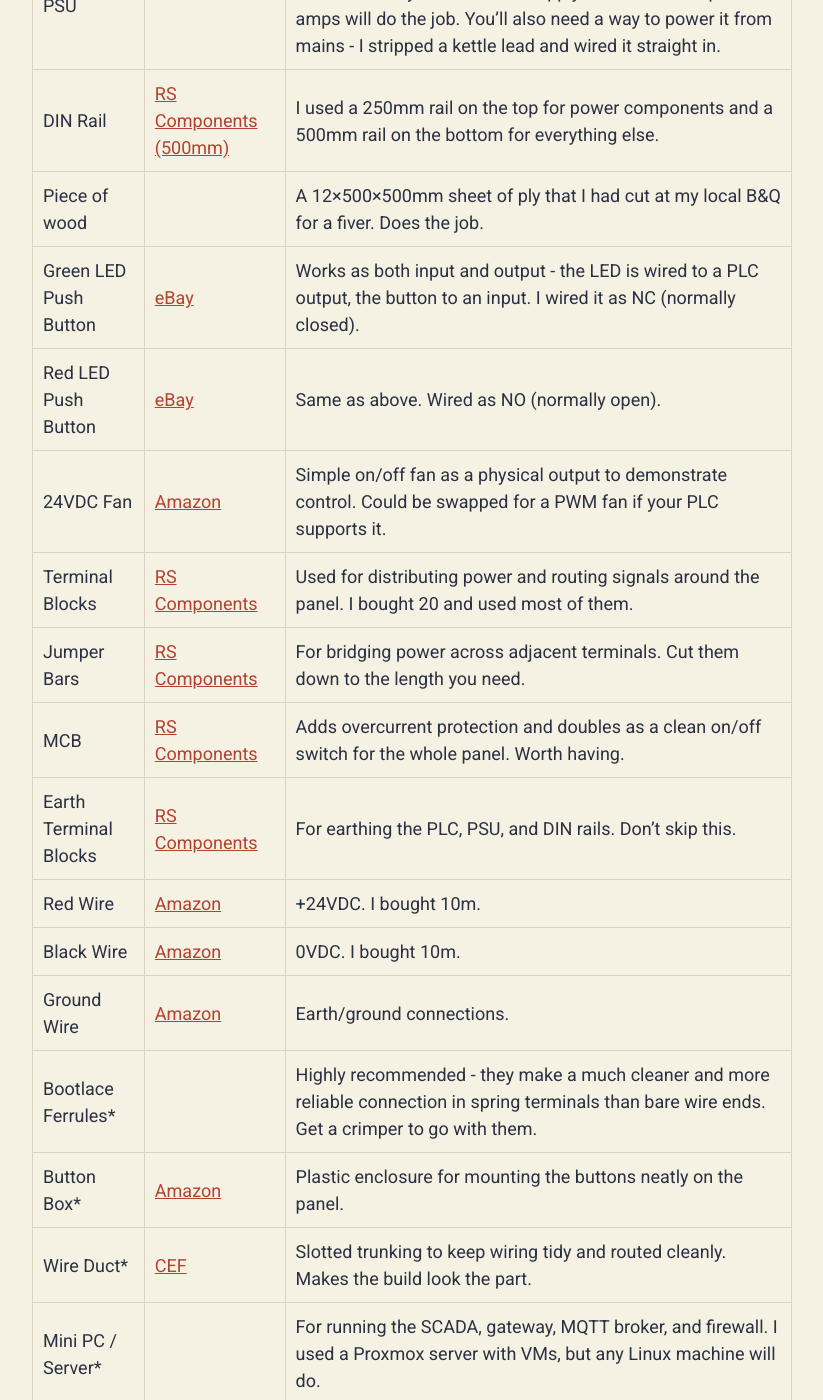
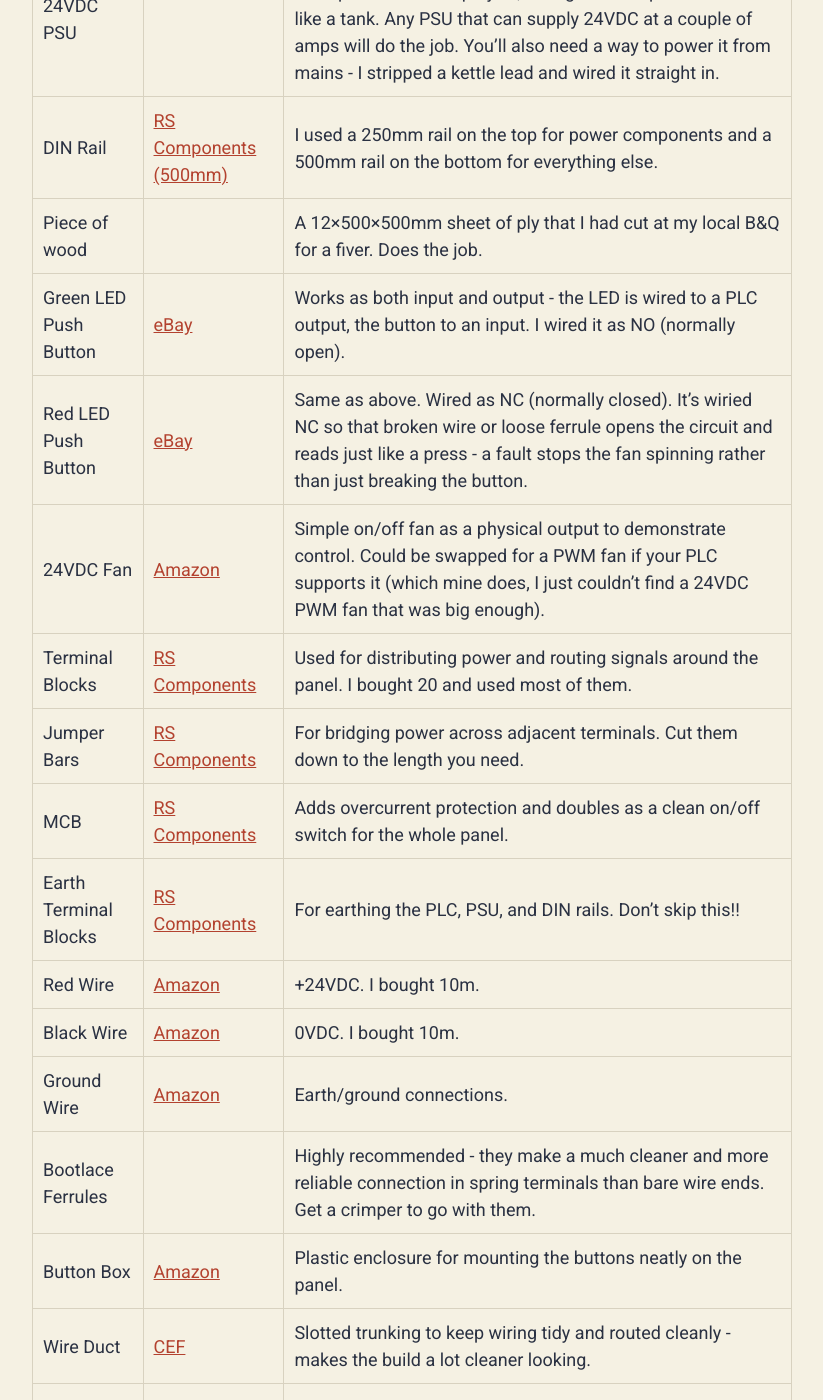
Before and after one commit to chrisdinozzi/chrisdinozzi.github.io, a Jekyll site: the page built from _posts/2026-08-11-ot-lab-design.md, in a window 1280 px wide and 1400 px high, scrolled down 2172 px. Shown: the whole window, without its empty margins (228-1051 px from the left). Built offline with Jekyll 4.4.1, drawn with Linux system fonts in a browser that asks for light colours; some of the changed text lies outside the part shown.

Commit message:
a few changes and fixes and publishing next blog

```diff
--- a/_posts/2026-08-12-ot-lab-design.md
+++ b/_posts/2026-08-11-ot-lab-design.md
@@ -57,22 +58,22 @@
 | 24VDC PSU | | I picked up a Siemens SITOP PSU100L on eBay - massively overspecced for this project, but I got it cheap and it's built like a tank. Any PSU that can supply 24VDC at a couple of amps will do the job. You'll also need a way to power it from mains - I stripped a kettle lead and wired it straight in. |
 | DIN Rail | [RS Components (500mm)](https://uk.rs-online.com/web/p/din-rails/0467406) | I used a 250mm rail on the top for power components and a 500mm rail on the bottom for everything else. |
 | Piece of wood | | A 12×500×500mm sheet of ply that I had cut at my local B&Q for a fiver. Does the job. |
-| Green LED Push Button | [eBay](https://www.ebay.co.uk/itm/297362516760?var=594872514861) | Works as both input and output - the LED is wired to a PLC output, the button to an input. I wired it as NC (normally closed). |
-| Red LED Push Button | [eBay](https://www.ebay.co.uk/itm/297362516760?var=594872514866) | Same as above. Wired as NO (normally open). |
-| 24VDC Fan | [Amazon](https://www.amazon.co.uk/dp/B0DPQKPLF9?ref=ppx_yo2ov_dt_b_fed_asin_title) | Simple on/off fan as a physical output to demonstrate control. Could be swapped for a PWM fan if your PLC supports it. |
+| Green LED Push Button | [eBay](https://www.ebay.co.uk/itm/297362516760?var=594872514861) | Works as both input and output - the LED is wired to a PLC output, the button to an input. I wired it as NO (normally open). |
+| Red LED Push Button | [eBay](https://www.ebay.co.uk/itm/297362516760?var=594872514866) | Same as above. Wired as NC (normally closed). It's wiried NC so that broken wire or loose ferrule opens the circuit and reads just like a press - a fault stops the fan spinning rather than just breaking the button. |
+| 24VDC Fan | [Amazon](https://www.amazon.co.uk/dp/B0DPQKPLF9?ref=ppx_yo2ov_dt_b_fed_asin_title) | Simple on/off fan as a physical output to demonstrate control. Could be swapped for a PWM fan if your PLC supports it (which mine does, I just couldn't find a 24VDC PWM fan that was big enough). |
 | Terminal Blocks | [RS Components](https://uk.rs-online.com/web/p/din-rail-terminal-blocks/2624161) | Used for distributing power and routing signals around the panel. I bought 20 and used most of them. |
 | Jumper Bars | [RS Components](https://uk.rs-online.com/web/p/din-rail-terminal-accessories/0102374) | For bridging power across adjacent terminals. Cut them down to the length you need. |
-| MCB | [RS Components](https://uk.rs-online.com/web/p/mcbs/2650204) | Adds overcurrent protection and doubles as a clean on/off switch for the whole panel. Worth having. |
-| Earth Terminal Blocks | [RS Components](https://uk.rs-online.com/web/p/din-rail-terminal-blocks/8725628) | For earthing the PLC, PSU, and DIN rails. Don't skip this. |
+| MCB | [RS Components](https://uk.rs-online.com/web/p/mcbs/2650204) | Adds overcurrent protection and doubles as a clean on/off switch for the whole panel. |
+| Earth Terminal Blocks | [RS Components](https://uk.rs-online.com/web/p/din-rail-terminal-blocks/8725628) | For earthing the PLC, PSU, and DIN rails. Don't skip this!! |
 | Red Wire | [Amazon](https://www.amazon.co.uk/dp/B0FQP5QHZ7?ref=ppx_yo2ov_dt_b_fed_asin_title&th=1) | +24VDC. I bought 10m. |
 | Black Wire | [Amazon](https://www.amazon.co.uk/dp/B0FQP6H7Z7?ref=ppx_yo2ov_dt_b_fed_asin_title&th=1) | 0VDC. I bought 10m. |
 | Ground Wire | [Amazon](https://www.amazon.co.uk/dp/B01MYBMAQ5?ref=ppx_yo2ov_dt_b_fed_asin_title&th=1) | Earth/ground connections. |
-| Bootlace Ferrules* | | Highly recommended - they make a much cleaner and more reliable connection in spring terminals than bare wire ends. Get a crimper to go with them. |
-| Button Box* | [Amazon](https://www.amazon.co.uk/dp/B07WH9VJZ5?ref=ppx_yo2ov_dt_b_fed_asin_title) | Plastic enclosure for mounting the buttons neatly on the panel. |
-| Wire Duct* | [CEF](https://www.cef.co.uk/catalogue/products/4349444-25mm-x-25mm-open-slotted-trunking-grey-2m-length) | Slotted trunking to keep wiring tidy and routed cleanly. Makes the build look the part. |
-| Mini PC / Server* | | For running the SCADA, gateway, MQTT broker, and firewall. I used a Proxmox server with VMs, but any Linux machine will do. |
-| Network Switch* | | To connect the PLC, server, and laptop on the factory network. I grabbed a Weidmuller IE SW BL05 STX unmanaged switch - it was a random eBay find. A managed switch would give you a lot more to play with from a security perspective, but costs accordingly. |
-| Stand* | [Amazon](https://www.amazon.co.uk/dp/B0B6VKS7DJ?ref=ppx_yo2ov_dt_b_fed_asin_title) | A monitor stand to prop the board up at a sensible angle. |
+| Bootlace Ferrules | | Highly recommended - they make a much cleaner and more reliable connection in spring terminals than bare wire ends. Get a crimper to go with them. |
+| Button Box | [Amazon](https://www.amazon.co.uk/dp/B07WH9VJZ5?ref=ppx_yo2ov_dt_b_fed_asin_title) | Plastic enclosure for mounting the buttons neatly on the panel. |
+| Wire Duct | [CEF](https://www.cef.co.uk/catalogue/products/4349444-25mm-x-25mm-open-slotted-trunking-grey-2m-length) | Slotted trunking to keep wiring tidy and routed cleanly - makes the build a lot cleaner looking. |
+| Mini PC / Server | | For running the SCADA, gateway, MQTT broker, and firewall. I used a Proxmox server with VMs, but any Linux machine will do. |
+| Network Switch | | To connect the PLC, server, and laptop on the factory network. I grabbed a Weidmuller IE SW BL05 STX unmanaged switch - it was a random eBay find. A managed switch would give you a lot more to play with from a security perspective, but costs accordingly. |
+| Stand | [Amazon](https://www.amazon.co.uk/dp/B0B6VKS7DJ?ref=ppx_yo2ov_dt_b_fed_asin_title) | An art easel for holding up the board. |
 
 ### Diagram
 Below is a simple drawing of my hardware set up with wiring. It's not the prettiest thing but it should give you a rough idea of how everything is wired up.
@@ -86,13 +87,11 @@
 
 ## The Network
 ### Segments
-I split my network into three segments - Factory/OT, DMZ, and IT.
+I split my network into three segments - Factory/OT, DMZ, and IT. The network is split using an OPNSense firewall running virtually on our server. I had to pick up a USB NIC to make this work - not a great solution for a real factory, but does the job well for our homelab.
 
-The Factory network is where the PLC and switch live.
-
-The DMZ network hosts the SCADA, UNS, and any other industrial systems.
-
-The IT network hosts read-only systems like dashboards.
+- The Factory network is where the PLC and switch live.
+- The DMZ network hosts the SCADA, Unified Namespace (UNS), and any other industrial systems.
+- The IT network hosts read-only systems like dashboards.
 
 This is to mirror what is commonly found in industrial networks, where the OT network is separated from the IT network via a DMZ, and any traffic wanting to travel from IT<->OT has to first go through the DMZ.
 
@@ -103,12 +102,12 @@
 |IT|192.168.0.0/22|Host IT Systems|
 
 
+### Diagram
+![Network Diagram](/blog/res/ot-lab-network-diagram.png)
+
 > *Why don't you put the SCADA system in the OT network?*
 
 Good question, and you totally could. I might even do that in the future. In reality, it depends on your company, past network design decisions, and business requirements. There's never a 'one-size-fits-all' for network design - it will *always* be at the behest of the business, even if it's unwise.
-
-### Diagram
-![Network Diagram](/blog/res/ot-lab-network-diagram.png)
 
 ## The Systems
 ### Factory/OT
@@ -134,16 +133,12 @@
 
 I wanted Ignition to be able to subscribe directly to the gateway via MQTT, but the plugin required to do that does not support maker edition. Therefore, I had to compromise and have the SCADA system connect directly to the PLC over OPC-UA, breaking the UNS best practice.
 
-
 So how does a value actually get from a button on my panel up to a dashboard? Roughly like this:
 
-> A tag changes on the **PLC** (say the fan kicks on). NeuronEX is polling that tag over **OPC-UA**, sees the change, and publishes it to **HiveMQ** as an **MQTT** message. From there anything subscribed to the broker can pick it up.
-
-That last part - "anything subscribed can pick it up" - is the whole point of a UNS, and it's what the IT segment takes advantage of.
-
+> A tag changes on the **PLC** (say the fan kicks on). NeuronEX is polling that tag over **OPC-UA**, sees the change, and publishes it to **HiveMQ** as an **MQTT** message. From there anything subscribed to the broker can pick it up (e.g. InfluxDB in the DMZ network, to then be displayed by Grafana)
 
 ### IT
-The IT network is the cheap seats. These are the read-only consumers - they're allowed to watch the plant, but they've no business touching it. That's the entire reason this stack lives up in IT rather than down in the DMZ or OT: it only ever pulls data, never pushes it.
+The IT network is all read, no write. They're allowed to watch the plant, but they've no business touching it. That's the entire reason this stack lives up in IT rather than down in the DMZ or OT: it only ever pulls data, never pushes it.
 
 It's another Ubuntu Server VM running two things in Docker:
 
@@ -151,3 +146,6 @@
 - **Caddy** - reverse proxy for serving applications over pretty subdomains, and providing HTTPS.
 
 This part of the network is for the enterprise folk who need to see the data, but should never be able to write anything back down the network.
+
+## Final Thoughts
+In this article we've laid out our plans for the lab - from hardware to networking to systems. The next several articles will cover the building process, starting with putting together the physical rig.
```
Also changed, not shown: other parts of _posts/2026-08-11-ot-lab-design.md (+2 -1 lines), _posts/2026-08-19-ot-lab-build-rig.md (+6 -0 lines), _posts/2026-09-23-ot-lab-attacking-plc.md (+8 -5 lines), _posts/2026-09-30-ot-lab-modbus-mitm.md (+17 -1 lines), _posts/2026-10-14-ot-lab-hardening-systems-and-network.md (added, +20 -0 lines), _posts/2026-08-05-ot-lab-intro.md (line endings or trailing spaces), blog/res/ot-lab-button-wiring.png.
